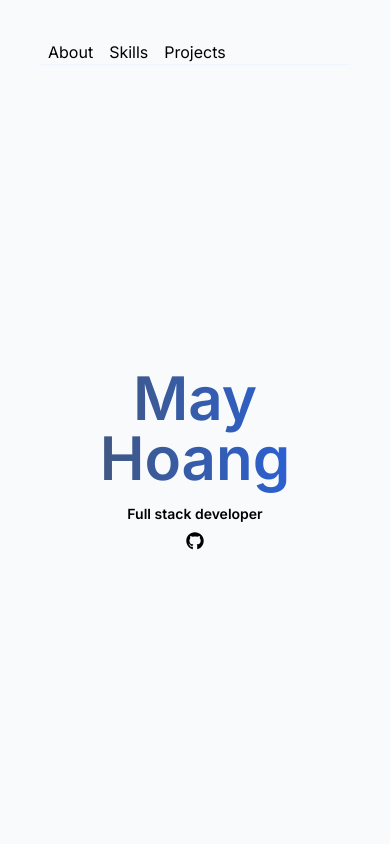
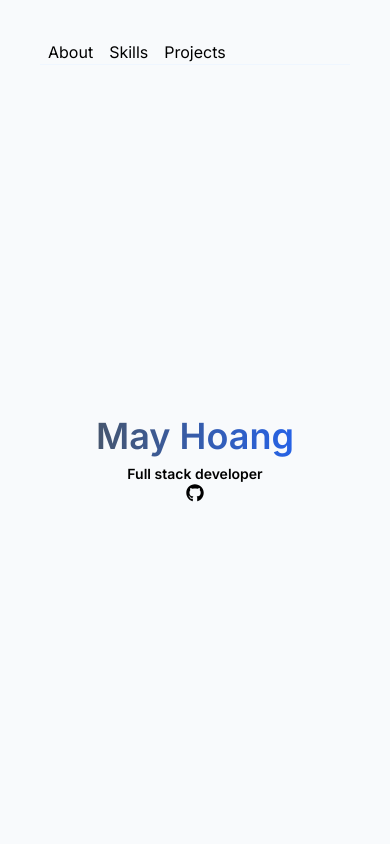
Before and after one commit to mxy-1/portfolio, a Next.js app: page / in a window 390 px wide. Shown: the top 844 px of the page. Built offline with nearby package versions, Linux system fonts and the light colour scheme.

Commit message:
add brick img

```diff
--- a/app/components/Hero.tsx
+++ b/app/components/Hero.tsx
@@ -5,11 +5,14 @@ const Hero = () => {
 	return (
 		<section id='about'>
 			<div className='flex flex-col items-center text-center'>
-				<h1 className="text-6xl font-semibold p-2 bg-gradient-to-r from-slate-600 to-blue-600 text-transparent bg-clip-text">May Hoang</h1>
-				<p className="font-semibold p-2">Full stack developer</p>
+				<h1 className="text-4xl sm:text-6xl font-semibold p-2 bg-gradient-to-r from-slate-600 to-blue-600 text-transparent bg-clip-text">May Hoang</h1>
+				<p className="font-semibold sm:p-2">Full stack developer</p>
 				<Link href="https://github.com/mxy-1" target="_blank" className="w-max hover:scale-110"><FaGithub size="18px" /></Link>
-				{/* <p className="md:w-[660px] inline-block pt-4 text-slate-600">While exploring career options, I was drawn to the skills and qualities of a software developer. I began learning to code with Python and creating games with Pygame. Some of my current skills include React, Javascript and Next.js. As well as this, my background as a pharmacist has provided me with valuable skills such as attention to detail, adaptability and critical thinking, essential in a world of constantly evolving technologies.</p> */}
 			</div>
+			{/* <div className="bg-white mb-10 m-4 rounded-md shadow-md md:w-max p-4">
+				<Image src="/brick.png" alt="brick breaker game" width={400} height={400} />
+				<p className="md:w-[660px] inline-block text-slate-700">While exploring career options, I was drawn to the skills and qualities of a software developer. I began learning to code with Python and creating games with Pygame. Some of my current skills include React, Javascript and Next.js. As well as this, my background as a pharmacist has provided me with valuable skills such as attention to detail, adaptability and critical thinking, essential in a world of constantly evolving technologies.</p>
+			</div> */}
 		</section>
 	)
 }
```
Also changed, not shown: public/brick.png (added).
